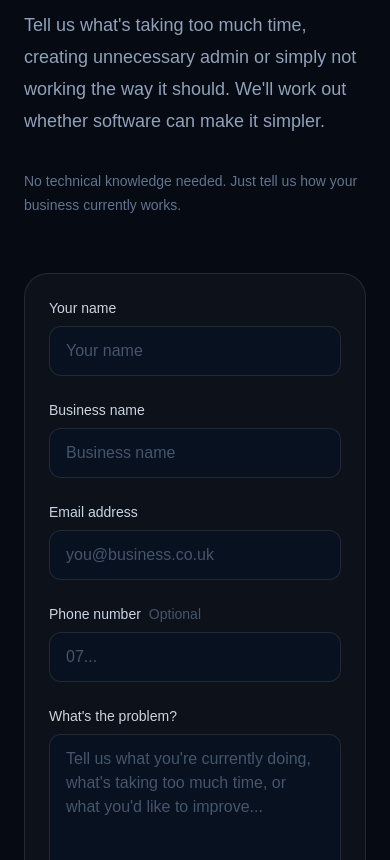
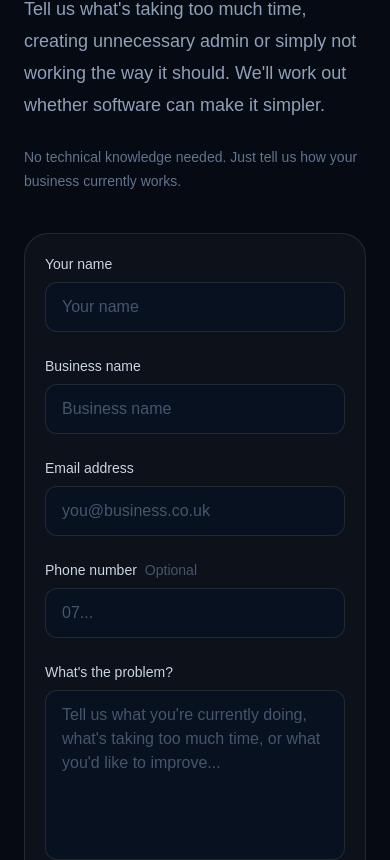
Before and after one commit to EuanPollock/plk-systems, a Next.js app: page / in a window 390 px wide. Shown: the part 6444-7304 px from the top of the page. Built offline with nearby package versions, Linux system fonts and the light colour scheme; no server answers.

Commit message:
Improve mobile contact section

```diff
--- a/app/page.tsx
+++ b/app/page.tsx
@@ -437,10 +437,10 @@ async function handleSubmit(event: React.FormEvent<HTMLFormElement>) {
 </section>
 <section
   id="contact"
-  className="border-t border-white/10 py-24 sm:py-32"
+  className="border-t border-white/10 py-20 sm:py-32"
 >
   <div className="mx-auto max-w-6xl">
-    <div className="grid gap-14 lg:grid-cols-[0.9fr_1.1fr]">
+    <div className="grid gap-10 lg:grid-cols-[0.9fr_1.1fr] lg:gap-14">
 
       <div className="flex flex-col justify-center">
         <p className="mb-5 text-sm font-semibold uppercase tracking-[0.3em] text-blue-500">
@@ -457,13 +457,13 @@ async function handleSubmit(event: React.FormEvent<HTMLFormElement>) {
           whether software can make it simpler.
         </p>
 
-        <p className="mt-8 text-sm leading-6 text-slate-500">
+        <p className="mt-6 text-sm leading-6 text-slate-500 sm:mt-8">
           No technical knowledge needed. Just tell us how your business
           currently works.
         </p>
       </div>
 
-      <div className="rounded-3xl border border-white/10 bg-white/[0.03] p-6 sm:p-8">
+      <div className="rounded-3xl border border-white/10 bg-white/[0.03] p-5 sm:p-8">
         <form onSubmit={handleSubmit} className="space-y-6">
 
           <div className="grid gap-6 sm:grid-cols-2">
@@ -564,6 +564,7 @@ async function handleSubmit(event: React.FormEvent<HTMLFormElement>) {
           >
             {submitting ? "Sending..." : "Tell us your problem →"}
           </button>
+
           {success && (
             <p className="text-sm text-emerald-400">
               Thanks — your enquiry has been sent successfully.
```
Lines whose indentation alone changed are shown as unchanged.
